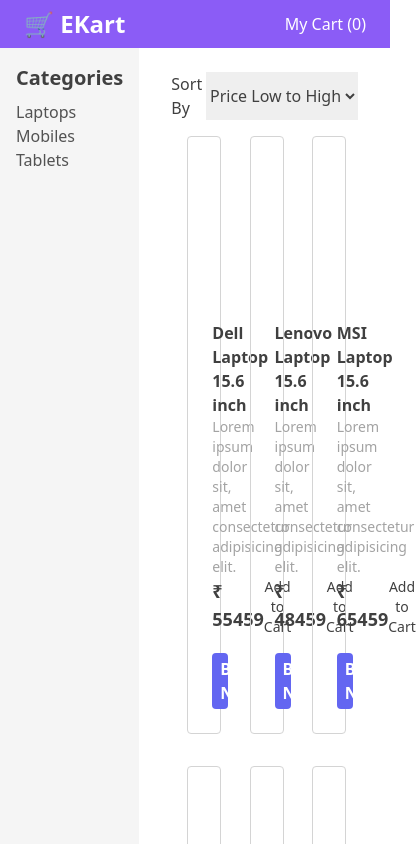
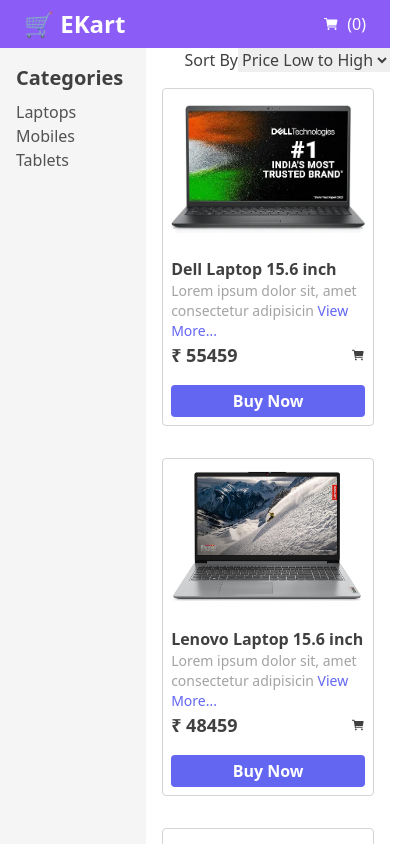
Before and after one commit to santosh86roy/newshoppingcart, a React (Create React App) app: page / in a window 390 px wide. Shown: the top 844 px of the page, 416 px wide, since content can reach past the window. Built offline with nearby package versions, Linux system fonts and the light colour scheme.

Commit message:
react-shopping new cartupdated

```diff
--- a/package.json
+++ b/package.json
@@ -11,6 +11,7 @@
     "react": "^18.2.0",
     "react-dom": "^18.2.0",
     "react-hot-toast": "^2.4.1",
+    "react-icons": "^5.0.1",
     "react-redux": "^9.1.0",
     "react-router-dom": "^6.21.3",
     "react-scripts": "5.0.1",
--- a/src/components/Header.jsx
+++ b/src/components/Header.jsx
@@ -1,6 +1,8 @@
 import React, { useState } from "react";
 import { Link } from "react-router-dom";
 import Popup from "reactjs-popup";
+import { IoCart } from "react-icons/io5";
+import { MdDelete } from "react-icons/md";
 import { useDispatch, useSelector } from "react-redux";
 import {
   removeFromCart,
@@ -43,7 +45,12 @@
       </Link>
       {/* <Link to="/cart">My Cart ({cartItemsLength})</Link> */}
       <Popup
-        trigger={<button> My Cart ({cartItemsLength})</button>}
+        trigger={
+          <button className="flex items-center gap-2">
+            {" "}
+            <IoCart /> ({cartItemsLength})
+          </button>
+        }
         modal
         nested
       >
@@ -66,7 +73,10 @@
                   </Link>
                 </div>
                 {cartItems.map((product, index) => (
-                  <li key={index} className="flex my-8 first:mt-4">
+                  <li
+                    key={index}
+                    className="flex md:my-8 my-0 justify-between first:mt-4"
+                  >
                     <img
                       src={product.imageUrl}
                       alt="product_image"
@@ -86,7 +96,7 @@
                           className="bg-neutral-200 inline-flex items-center justify-center disabled:opacity-75 rounded-l"
                         >
                           <span className="material-symbols-outlined text-sm px-1">
-                            remove
+                            <MdDelete />
                           </span>
                         </button>
                         <span className="text-sm font-medium">
@@ -109,7 +119,7 @@
                       onClick={() => handleRemoveFromCart(product.id)}
                       className="ml-4 self-start text-xs"
                     >
-                      Remove
+                      <MdDelete />
                     </button>
                   </li>
                 ))}
--- a/src/components/Product.jsx
+++ b/src/components/Product.jsx
@@ -1,14 +1,21 @@
-import React from "react";
+import React, { useState } from "react";
 import { useDispatch, useSelector } from "react-redux";
 import { addToCart, removeFromCart } from "../reducers/cart.reducer";
 import toast from "react-hot-toast";
 import { useNavigate } from "react-router-dom";
+import { MdDelete } from "react-icons/md";
+import { IoCart } from "react-icons/io5";
 
 const Product = ({ product }) => {
+  const [showFullDescription, setShowFullDescription] = useState(false);
+  const handleViewMoreToggle = () => {
+    setShowFullDescription(!showFullDescription);
+  };
+
   const dispatch = useDispatch();
   const navigate = useNavigate();
   const cartItems = useSelector((state) => state.cart.cartItems);
-  const isAlreadyInTheCart = cartItems.some((item) => item.id === product.id)
+  const isAlreadyInTheCart = cartItems.some((item) => item.id === product.id);
 
   const handleAddToCart = (product) => {
     if (!isAlreadyInTheCart) {
@@ -31,9 +38,14 @@
   const handleBuyNow = (product) => {
     navigate("/product-details", { state: { product: product } });
   };
+  const descriptionToShow = showFullDescription
+    ? product.description
+    : product.description.slice(0, 50);
+
+  const showViewMore = product.description.length > 50;
   return (
     <>
-      <div className="border border-neutral-300 rounded h-fit p-4">
+      <div className="border border-neutral-300 rounded h-fit md:p-4 p-0">
         <div className="flex flex-col p-2">
           <img
             src={product.imageUrl}
@@ -41,7 +53,18 @@
             alt="product_image"
           />
           <span className="font-semibold mt-4">{product.name}</span>
-          <p className="text-neutral-400 text-sm">{product.description}</p>
+          <p className="text-neutral-400 text-sm">
+            {descriptionToShow}
+            {showViewMore && (
+              <span
+                className="cursor-pointer text-indigo-500"
+                onClick={handleViewMoreToggle}
+              >
+                {" "}
+                {showFullDescription ? "View Less" : "View More..."}
+              </span>
+            )}
+          </p>
           <div className="flex justify-between">
             <span className="text-lg font-bold">₹ {product.price}</span>
 
@@ -52,7 +75,7 @@
                   onClick={() => handleAddToCart(product)}
                   className="text-sm"
                 >
-                  Add to Cart
+                  <IoCart />
                 </button>
               </>
             ) : (
@@ -62,7 +85,7 @@
                   onClick={() => handleRemoveFromCart(product.id)}
                   className="text-sm"
                 >
-                  Remove from Cart
+                  <MdDelete />
                 </button>
               </>
             )}
--- a/src/pages/Cart.jsx
+++ b/src/pages/Cart.jsx
@@ -1,4 +1,6 @@
 import React from "react";
+import { MdDelete } from "react-icons/md";
+import { IoCart } from "react-icons/io5";
 import { useDispatch, useSelector } from "react-redux";
 import {
   removeFromCart,
@@ -74,7 +76,7 @@
                         className="bg-neutral-200 inline-flex items-center justify-center disabled:opacity-75 rounded-l"
                       >
                         <span className="material-symbols-outlined text-sm px-1">
-                          remove
+                          <MdDelete />
                         </span>
                       </button>
                       <span className="text-sm font-medium">{product.qty}</span>
@@ -83,7 +85,7 @@
                         className="bg-neutral-200 inline-flex items-center justify-center rounded-r"
                       >
                         <span className="material-symbols-outlined text-sm px-1">
-                          add
+                          <IoCart />
                         </span>
                       </button>
                     </div>
@@ -93,7 +95,7 @@
                     onClick={() => handleRemoveFromCart(product.id)}
                     className="ml-4 self-start text-sm"
                   >
-                    Remove
+                    <MdDelete />
                   </button>
                 </li>
               ))}
@@ -123,7 +125,7 @@
           <div>
             <Link to="/buy">
               <button className="px-4 py-2 bg-indigo-500 text-white font-semibold text-xl rounded">
-                Buy Now
+                <IoCart />
               </button>
             </Link>
           </div>
--- a/src/pages/Home.jsx
+++ b/src/pages/Home.jsx
@@ -123,7 +123,7 @@
 
   return (
     <>
-      <div className="px-8 py-6">
+      <div className="md:px-8 md:py-6 px-0 py-0">
         <div className="flex justify-end">
           <label htmlFor="dropdown" className="font-medium">
             Sort By
@@ -137,7 +137,7 @@
             <option value="desc">Price High to Low</option>
           </select>
         </div>
-        <div className="grid grid-cols-3">
+        <div className="grid md:grid-cols-3 grid-cols-1">
           {products.map((product) => {
             return (
               <div className="p-4" key={product.id}>
--- a/src/pages/Laptops.jsx
+++ b/src/pages/Laptops.jsx
@@ -65,7 +65,7 @@
 
   return (
     <>
-      <div className="px-8 py-6">
+      <div className="md:px-8 md:py-6 px-0 py-0">
         <div className="flex justify-end">
           <label htmlFor="dropdown" className="font-medium">
             Sort By
@@ -79,7 +79,7 @@
             <option value="desc">Price High to Low</option>
           </select>
         </div>
-        <div className="grid grid-cols-3">
+        <div className="grid md:grid-cols-3 grid-cols-1">
           {products.map((product) => {
             return (
               <div className="p-4" key={product.id}>
--- a/src/pages/Mobile.jsx
+++ b/src/pages/Mobile.jsx
@@ -56,7 +56,7 @@
 
   return (
     <>
-      <div className="px-8 py-6">
+      <div className="md:px-8 md:py-6 px-0 py-0">
         <div className="flex justify-end">
           <label htmlFor="dropdown" className="font-medium">
             Sort By
@@ -70,10 +70,10 @@
             <option value="desc">Price High to Low</option>
           </select>
         </div>
-        <div className="grid grid-cols-3">
+        <div className="grid md:grid-cols-3 grid-cols-1">
           {products.map((product) => {
             return (
-              <div className="p-4" key={product.id}>
+              <div className="md:p-4 p-0" key={product.id}>
                 <Product product={product}></Product>
               </div>
             );
--- a/src/pages/Tablets.jsx
+++ b/src/pages/Tablets.jsx
@@ -59,7 +59,7 @@
 
   return (
     <>
-      <div className="px-8 py-6">
+      <div className="md:px-8 md:py-6 px-0 py-0">
         <div className="flex justify-end">
           <label htmlFor="dropdown" className="font-medium">
             Sort By
@@ -73,10 +73,10 @@
             <option value="desc">Price High to Low</option>
           </select>
         </div>
-        <div className="grid grid-cols-3">
+        <div className="grid md:grid-cols-3 grid-cols-1">
           {products.map((product) => {
             return (
-              <div className="p-4" key={product.id}>
+              <div className="md:p-4 p-0" key={product.id}>
                 <Product product={product}></Product>
               </div>
             );
```
Also changed, not shown: 1 other file (tests, documents, lock files or other folders).
